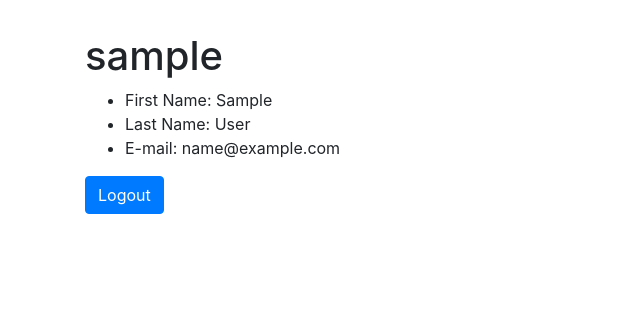
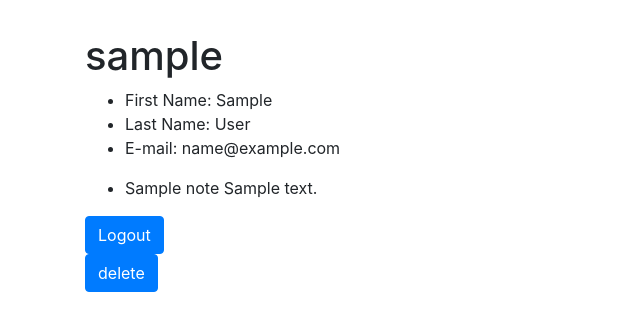
Before and after one commit to stevenelee/flask-notes, a Flask app: template templates/user.html in a window 1280 px wide. Shown: the top 331 px of the page, without its empty margins (0-640 px from the left). Run offline with Flask 3, Linux system fonts and the light colour scheme; the template is opened without the code that fills it: values that come from a table or form of the project are taken from there, others are empty; tables that the repository leaves empty hold one stand-in row (values such as "Sample post"); some libraries are stand-ins or nearby versions.

Commit message:
add user delete form and note model

```diff
--- a/app.py
+++ b/app.py
@@ -84,8 +84,6 @@ def user_info(username):
     """Display user information"""
 
     if SESSION_USER_KEY not in session or username != session[SESSION_USER_KEY]:
-        # flash("You must be logged in to view!")
-        # return redirect("/")
         raise Unauthorized()
 
     user = User.query.get_or_404(username)
@@ -104,3 +102,19 @@ def logout_user():
         session.pop("username", None)
 
     return redirect("/")
+
+@app.post("/users/<username>/delete")
+def delete_user(username):
+    """
+    Delete the user from the database ; log the user out and redirect to
+    homepage
+    """
+
+    user = User.query.get_or_404(username)
+    form = CSRFProtectForm()
+
+    if form.validate_on_submit():
+        db.session.delete(user)
+        db.session.commit()
+
+    return redirect("/")
--- a/templates/user.html
+++ b/templates/user.html
@@ -11,9 +11,23 @@
   <li>E-mail: {{user.email}}</li>
 </ul>
 
+<ul>
+  {% for note in user.notes %}
+  <li>
+    <a href="/notes/{{ note.id }}/update"></a>
+    <a href="/notes/{{ note.id }}/delete"></a>
+    {{ note.title }} {{ note.content }}</li>
+  {% endfor %}
+</ul>
+
 <form action="/logout" method="POST">
   {{form.hidden_tag()}}
   <button type="submit" class="btn btn-primary">Logout</button>
 </form>
 
+<form action="/users/{{ user.username }}/delete" method="POST">
+  {{form.hidden_tag()}}
+  <button type="submit" class="btn btn-primary">delete</button>
+</form>
+
 {% endblock %}
```
Also changed, not shown: models.py (+26 -0 lines).
